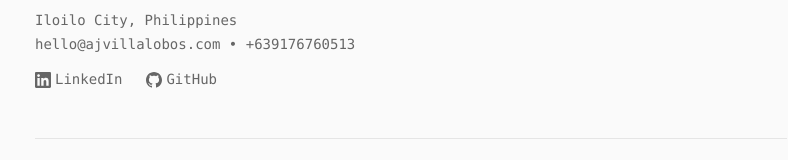
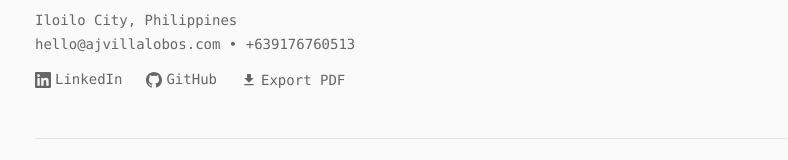
Before and after one commit to iamajvillalobos/ajvillalobos.com, a React (Vite) app: page / in a window 1280 px wide. Shown: the part 166-326 px from the top of the page, without its empty margins (229-1017 px from the left). Built offline with nearby package versions, Linux system fonts and the light colour scheme; a web font is replaced by a local one.

Commit message:
feat: add PDF export functionality
- Add PDF export button to Header component
- Implement PDF export utility using html2pdf.js
- Style export button to match site design
- Configure PDF export options for optimal output

```diff
--- a/src/App.css
+++ b/src/App.css
@@ -233,6 +233,30 @@ body {
 }
 
 /* Responsive Design */
+/* Export Button Styles */
+.export-button {
+  font-family: var(--font-mono);
+  display: flex;
+  align-items: center;
+  gap: var(--spacing-xs);
+  color: var(--color-text-muted);
+  text-decoration: none;
+  font-size: 0.875rem;
+  transition: color 0.2s ease;
+  background: none;
+  border: none;
+  cursor: pointer;
+  padding: 0;
+}
+
+.export-button:hover {
+  color: var(--color-accent);
+}
+
+.export-button svg {
+  flex-shrink: 0;
+}
+
 @media (max-width: 768px) {
   .container {
     padding: var(--spacing-lg) var(--spacing-md);
--- a/src/App.jsx
+++ b/src/App.jsx
@@ -1,13 +1,22 @@
+
 import "./App.css";
 import Header from "./components/Header";
 import Bio from "./components/Bio";
 import Experience from "./components/Experience";
 import Projects from "./components/Projects";
+import { exportAsPDF } from "./utils/pdfExport";
+
 
 function App() {
+  const handleExport = () => {
+    // Export the whole page (everything inside #root)
+    const root = document.getElementById("root");
+    exportAsPDF(root, { filename: "ajvillalobos.com.pdf" });
+  };
+
   return (
     <div className="container">
-      <Header />
+      <Header onExport={handleExport} />
       <Bio />
       <Experience />
       <Projects />
--- a/src/components/Header.jsx
+++ b/src/components/Header.jsx
@@ -1,4 +1,6 @@
-const Header = () => {
+import React from 'react';
+
+const Header = ({ onExport }) => {
   return (
     <header className="header">
       <h1>AJ Villalobos</h1>
@@ -30,6 +32,16 @@ const Header = () => {
             </svg>
             GitHub
           </a>
+          <button
+            onClick={onExport}
+            className="social-link export-button"
+            aria-label="Export page as PDF"
+          >
+            <svg width="16" height="16" viewBox="0 0 24 24" fill="currentColor">
+              <path d="M19 9h-4V3H9v6H5l7 7 7-7zM5 18v2h14v-2H5z"/>
+            </svg>
+            Export PDF
+          </button>
         </div>
       </div>
     </header>
--- /dev/null
+++ b/src/utils/pdfExport.js
@@ -0,0 +1,25 @@
+// Utility to export a DOM node as PDF using html2pdf.js
+// Usage: exportAsPDF(document.getElementById('content'))
+import html2pdf from 'html2pdf.js';
+
+export function exportAsPDF(element, options = {}) {
+  if (!element) return;
+
+  const defaultOptions = {
+    margin: 10,
+    filename: 'aj_villalobos_ruby_on_rails_developer_resume.pdf',
+    image: { type: 'jpeg', quality: 0.98 },
+    html2canvas: { scale: 2, useCORS: true },
+    jsPDF: { unit: 'mm', format: 'a4', orientation: 'portrait' },
+    pagebreak: { mode: ['css', 'legacy'] },
+  };
+
+  // Merge options but ensure filename is always set correctly
+  const finalOptions = {
+    ...defaultOptions,
+    ...options,
+    filename: 'aj_villalobos_ruby_on_rails_developer_resume.pdf'
+  };
+
+  html2pdf().set(finalOptions).from(element).save();
+}
```
